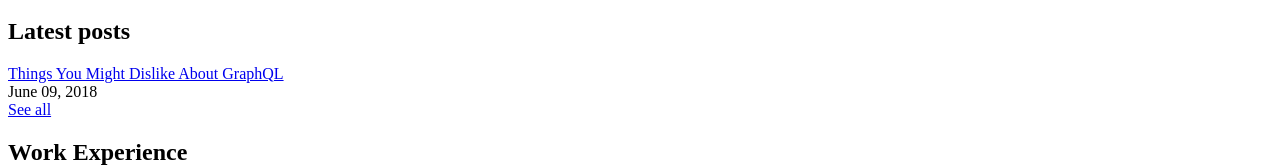
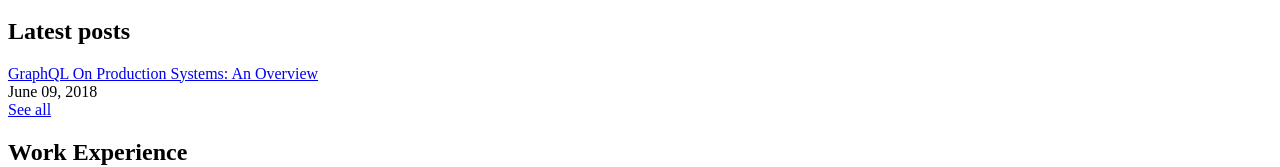
Before and after one commit to jaggederest/soto.sh, a Gatsby site: page / in a window 1280 px wide. Shown: the part 155-322 px from the top of the page. Built offline with nearby package versions, Linux system fonts and the light colour scheme; Gatsby itself is replaced by a stand-in of ours.

Commit message:
Improved title and paths

```diff
--- a/src/pages/posts/2018/06/2018-06-09-the-things-you-might-dislike-from-graphql.md
+++ b/src/pages/posts/2018/06/2018-06-09-graphql-on-production-systems-an-overview.md
@@ -1,7 +1,7 @@
 ---
-path: "/posts/2018/06/09/things-you-might-dislike-about-graphql"
+path: "/posts/2018/06/09/graphql-on-production-systems-an-overview"
 date: "2018-06-09"
-title: "Things You Might Dislike About GraphQL"
+title: "GraphQL On Production Systems: An Overview"
 tags: ["GraphQL"]
 ---
 
```
